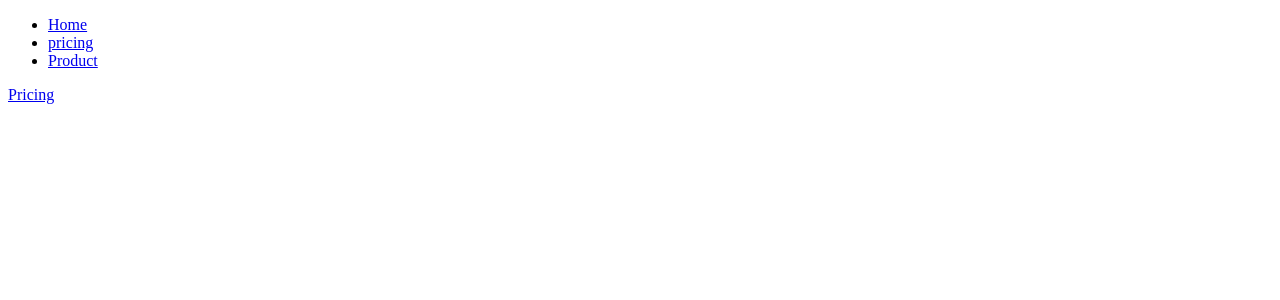
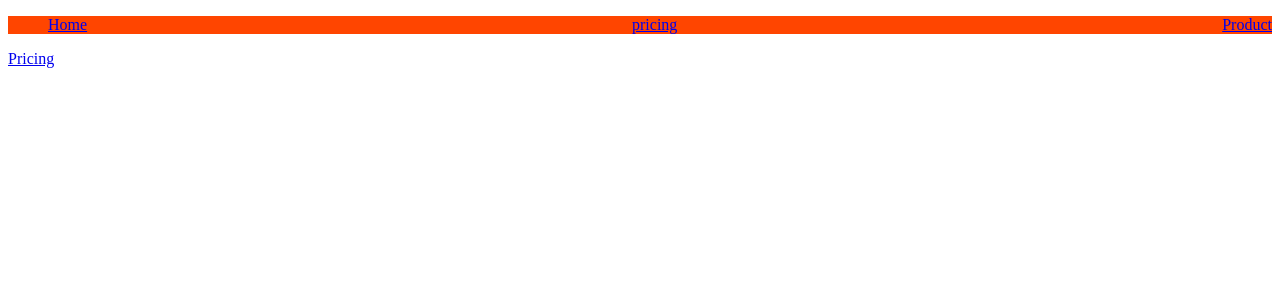
Before and after one commit to satyamkale27/World-Wise, a React (Vite) app: page / in a window 1280 px wide. Shown: the top 300 px of the page. Built offline with nearby package versions, Linux system fonts and the light colour scheme.

Commit message:
some styles

```diff
--- a/src/components/PageNav.jsx
+++ b/src/components/PageNav.jsx
@@ -1,7 +1,8 @@
 import { NavLink } from "react-router-dom";
+import styles from "./PageNav.module.css";
 function PageNav() {
   return (
-    <nav>
+    <nav className={styles.nav}>
       <ul>
         <li>
           <NavLink to="/">Home</NavLink>
--- /dev/null
+++ b/src/components/PageNav.module.css
@@ -0,0 +1,8 @@
+.nav {
+  background-color: orangered;
+}
+.nav ul {
+  list-style: none;
+  display: flex;
+  justify-content: space-between;
+}
```
